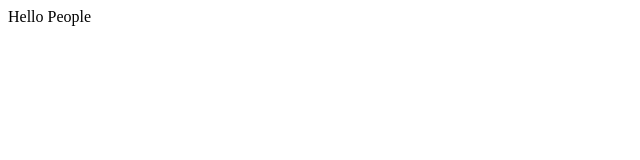
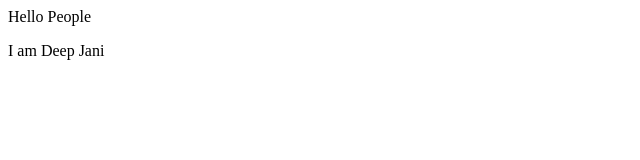
Before and after one commit to deepjani/deepjani.github.io, a plain HTML site: page index.html in a window 1280 px wide. Shown: the full height of the page, 0-640 px from the left. Drawn offline with Linux system fonts and the light colour scheme.

Commit message:
Added a new line

```diff
--- a/index.html
+++ b/index.html
@@ -1 +1,2 @@
 <p> Hello People </p>
+<p> I am Deep Jani </p>
```
